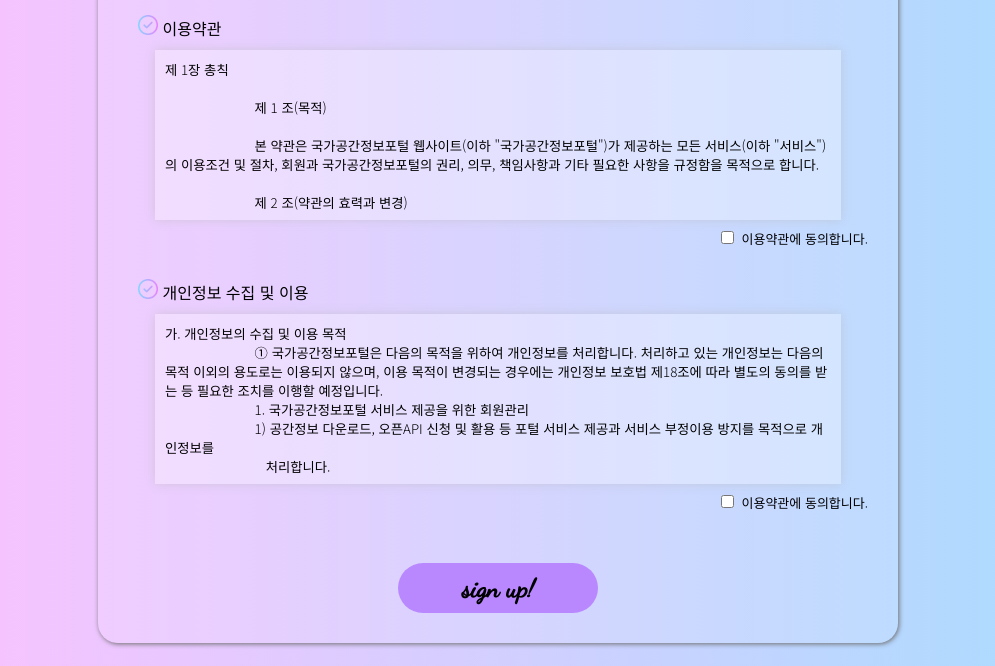
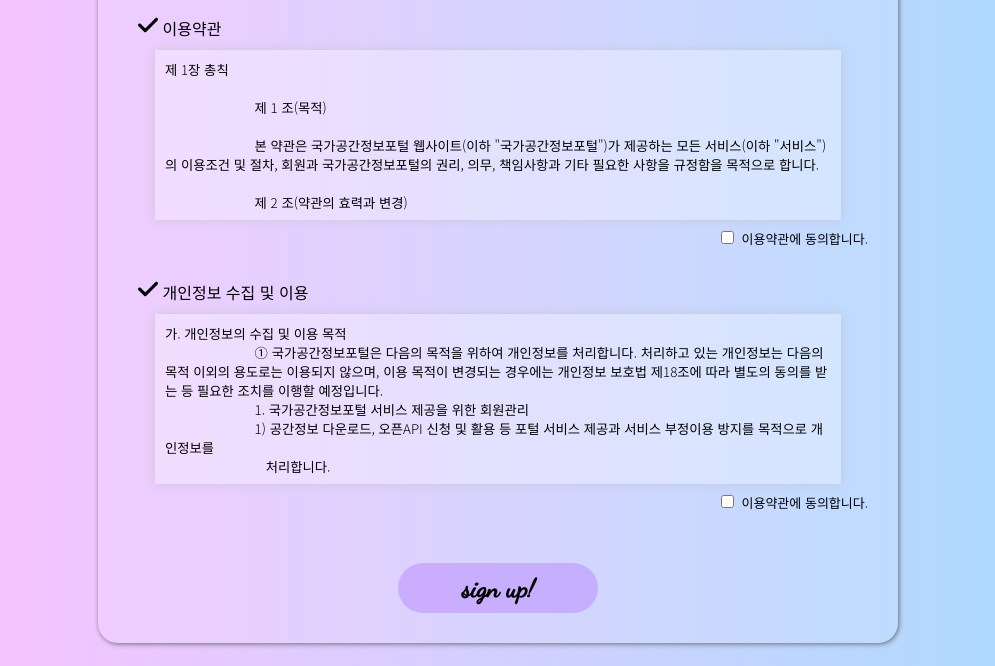
Before and after one commit to minyoung22222/login, a plain HTML site: page 약관동의.html in a window 1280 px wide. Shown: the part 134-800 px from the top of the page, without its empty margins (142-1137 px from the left). Drawn offline with Linux system fonts and the light colour scheme.

Commit message:
Add files via upload

```diff
--- a/약관동의.css
+++ b/약관동의.css
@@ -86,7 +86,8 @@ body {
     width: 200px;
     height: 50px;
     border: 0;
-    background-color: rgb(185, 136, 255);
+    /* background-color: rgb(185, 136, 255); */
+    background-color: rgba(185, 136, 255 ,0.5);
     border-radius: 30px;
     font-size: 26px;
     font-weight: bold;
--- a/약관동의.html
+++ b/약관동의.html
@@ -18,7 +18,7 @@
         <main class="main">
             <article class="contents">
                 <article class="title">
-                    <img class="chkimg" src="/img/chkimg.png" alt="checkimg">
+                    <img class="chkimg" src="/img/check.png" alt="checkimg">
                     <label for="">이용약관</label>
                 </article>
                 <article class="text1">
@@ -170,7 +170,7 @@
             </article>
             <article class="contents">
                 <article class="title">
-                    <img class="chkimg" src="/img/chkimg.png" alt="checkimg">
+                    <img class="chkimg" src="/img/check.png" alt="checkimg">
                     <label for="">개인정보 수집 및 이용</label>
                 </article>
                 <article class="text1">
```
Also changed, not shown: 회원가입_회원정보입력.html (+2 -2 lines), img/check.png (added).
